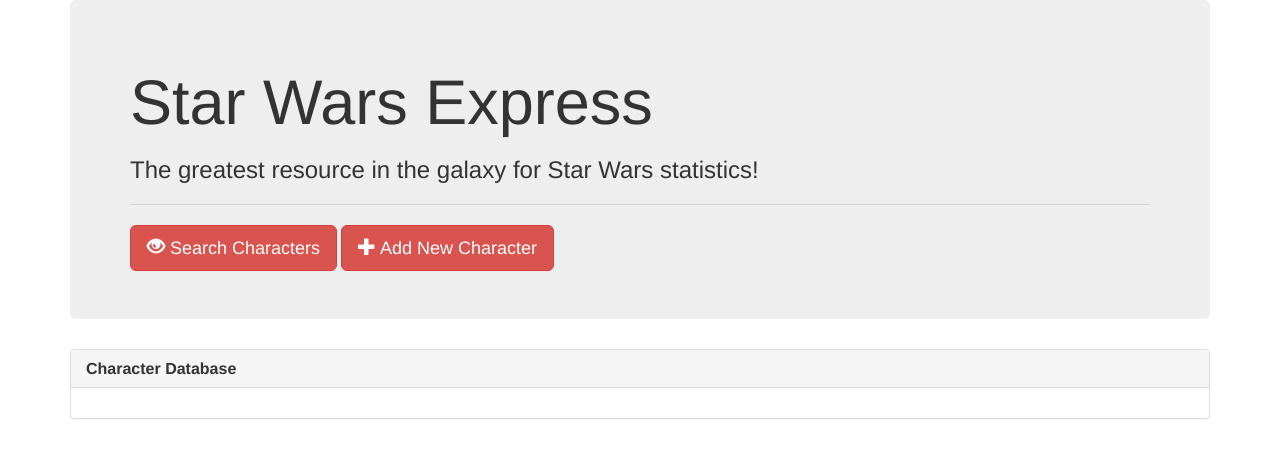
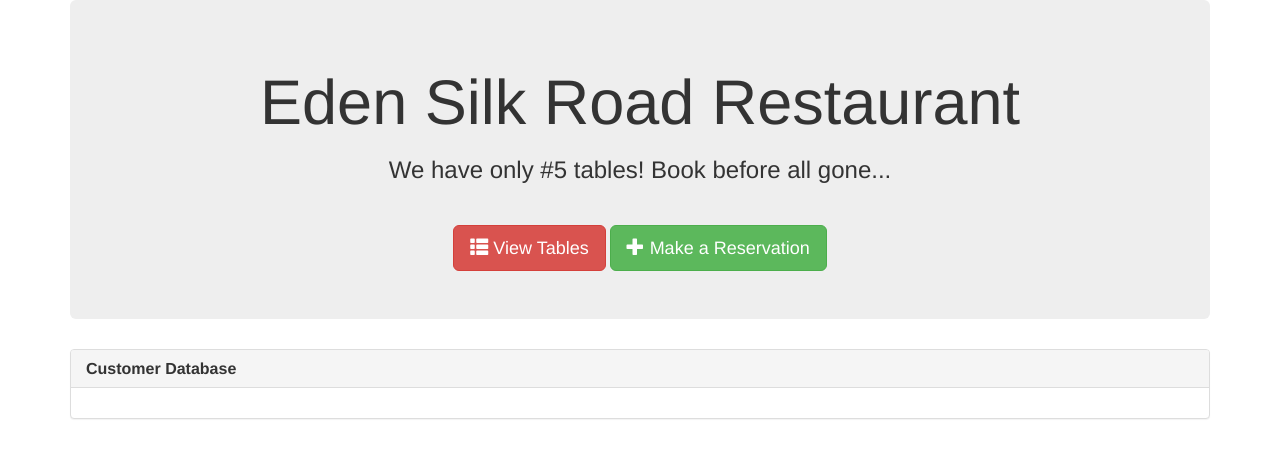
Before and after one commit to Ahmetburhan/Restaurant_Opentable, a website: page all.html in a window 1280 px wide. Drawn offline with nearby package versions, Linux system fonts and the light colour scheme; no server answers.

Commit message:
all.html moded

```diff
--- a/all.html
+++ b/all.html
@@ -1,31 +1,48 @@
 <!DOCTYPE html>
 <html lang="en">
+
 <head>
   <meta charset="UTF-8">
-  <title>Star Wars - Express</title>
+  <title>Eden Silk Road Restaurant - Express Table</title>
   <!-- Latest compiled and minified CSS & JS -->
   <link rel="stylesheet" href="https://maxcdn.bootstrapcdn.com/bootstrap/3.3.6/css/bootstrap.min.css">
   <script src="https://code.jquery.com/jquery.js"></script>
   <script src="https://maxcdn.bootstrapcdn.com/bootstrap/3.3.6/js/bootstrap.min.js"></script>
 
 </head>
+
 <body>
 
   <div class="container">
     <div class="jumbotron">
-      <h1>Star Wars Express</h1>
-      <h3>The greatest resource in the galaxy for Star Wars statistics!</h3>
-      <hr>
-      <a href="/"><button type="button" class="btn btn-danger btn-lg"><span class="glyphicon glyphicon-eye-open"></span> Search Characters</button></a>
-      <a href="/add"><button type="button" class="btn btn-danger btn-lg"><span class="glyphicon glyphicon-plus"></span> Add New Character</button></a>
+      <center>
+
+        <h1>
+          <span>Eden Silk Road Restaurant</span>
+        </h1>
+        <h3>We have only #5 tables! Book before all gone...</h3>
+        <hr>
+      </center>
+      <center>
+        <a href="/all">
+          <button type="button" class="btn btn-danger btn-lg">
+            <span class="glyphicon glyphicon-th-list"></span> View Tables</button>
+        </a>
+        <a href="/add">
+          <button type="button" class="btn btn-success btn-lg">
+            <span class="glyphicon glyphicon-plus"></span> Make a Reservation</button>
+        </a>
+
+      </center>
     </div>
+
     <div class="row">
 
       <div class="col-lg-12">
 
         <div class="panel panel-default">
           <div class="panel-heading">
-            <h3 class="panel-title"><strong>Character Database</strong></h3>
+            <h3 class="panel-title"><strong>Customer Database</strong></h3>
           </div>
           <div class="panel-body" id="well-section">
 
@@ -41,13 +58,13 @@
       for (var i = 0; i < data.length; i++) {
         var wellSection = $("<div>");
         wellSection.addClass("well");
-        wellSection.attr("id", "character-well-" + i);
+        wellSection.attr("id", "customer-well-" + i);
         $("#well-section").append(wellSection);
 
-        $("#character-well-" + i).append("<h2>" + data[i].name + "</h2>");
-        $("#character-well-" + i).append("<h3>Role: " + data[i].role + "</h4>");
-        $("#character-well-" + i).append("<h3>Age: " + data[i].age + "</h4>");
-        $("#character-well-" + i).append("<h3>Force Points: " + data[i].forcePoints + "</h4>");
+        $("#customer-well-" + i).append("<h2>" + data[i].name + "</h2>");
+        $("#customer-well-" + i).append("<h3>Email: " + data[i].email + "</h4>");
+        $("#customer-well-" + i).append("<h3>Phone Number: " + data[i].phone_number + "</h4>");
+        $("#customer-well-" + i).append("<h3>Uniquie ID: " + data[i].uniquieid + "</h4>");
       }
     });
   </script>
```
